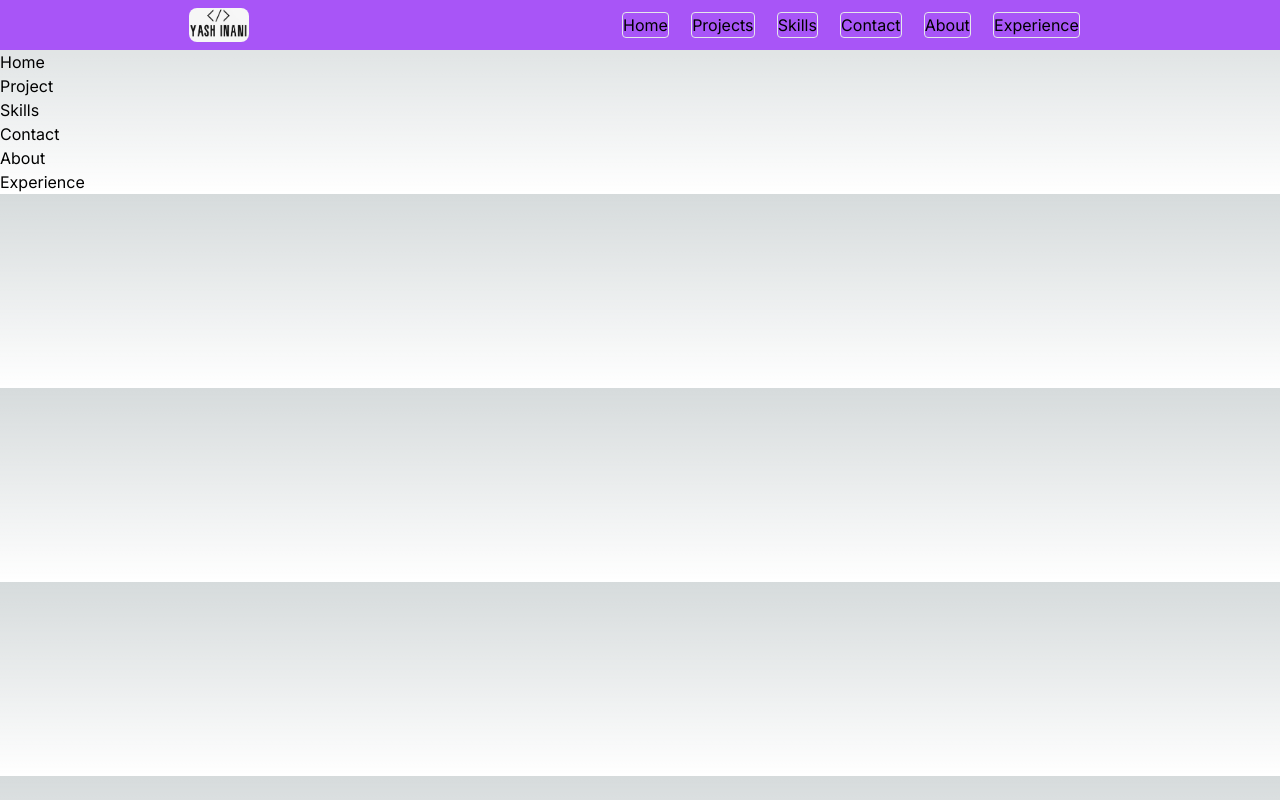
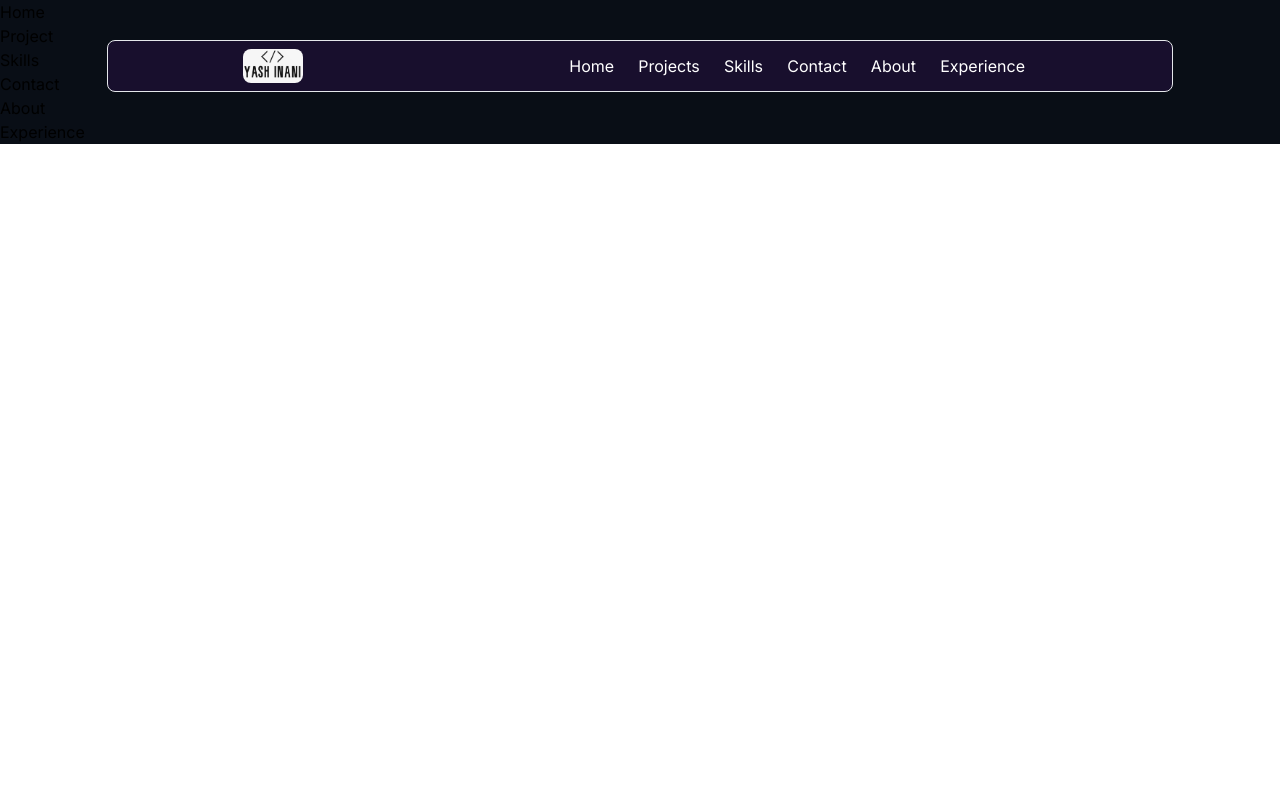
Before and after one commit to yinani24/portfolio, a Next.js app: page / in a window 1280 px wide. Built offline with nearby package versions, Linux system fonts and the light colour scheme.

Commit message:
navbar changes

```diff
--- a/src/app/globals.css
+++ b/src/app/globals.css
@@ -2,26 +2,6 @@
 @tailwind components;
 @tailwind utilities;
 
-:root {
-  --foreground-rgb: 0, 0, 0;
-  --background-start-rgb: 214, 219, 220;
-  --background-end-rgb: 255, 255, 255;
+.borderBlack {
+  @apply border border-black/10;
 }
-
-@media (prefers-color-scheme: dark) {
-  :root {
-    --foreground-rgb: 255, 255, 255;
-    --background-start-rgb: 0, 0, 0;
-    --background-end-rgb: 0, 0, 0;
-  }
-}
-
-body {
-  color: rgb(var(--foreground-rgb));
-  background: linear-gradient(
-      to bottom,
-      transparent,
-      rgb(var(--background-end-rgb))
-    )
-    rgb(var(--background-start-rgb));
-}
--- a/src/app/page.tsx
+++ b/src/app/page.tsx
@@ -8,7 +8,7 @@ import Home from "../home/page"
 
 export default function main() {
   return (
-    <main>
+    <main className='bg-[#090E16]'>
       <NavBar/>
       <Home/>
       <Project/>
--- a/src/components/navbar.tsx
+++ b/src/components/navbar.tsx
@@ -5,8 +5,9 @@ import Logo from '../../public/Logo.png'
 
 export default function NavBar() {
     return (
-      <section className='flex flex-wrap flex-row justify-around
-      items-center w-screen p-2 bg-purple-500'>
+      <div className='flex w-screen justify-center'>
+      <section className='fixed flex flex-wrap flex-row justify-around
+      items-center w-10/12 p-2 bg-[#180f2d] border rounded-lg my-10'>
         <Link href='/'>
           <Image className='rounded-lg' src={Logo} width={60} height={60}
             alt={"Yash Inani Logo"}>
@@ -15,7 +16,7 @@ export default function NavBar() {
         <ul className='flex flex-row justify-around items-center w-[30rem]'>
           {navname.map((name, index) => (
             <li key={index}>
-              <button className='border rounded w-100 h-100'>
+              <button className='text-[#ffffff] w-100 h-100 hover:text-purple-500'>
                 <Link href={`${name.route}`}> {name.title}
                 </Link>
               </button>
@@ -23,5 +24,6 @@ export default function NavBar() {
           ))}
         </ul>
       </section>
+      </div>
     )
   }
--- a/src/home/page.tsx
+++ b/src/home/page.tsx
@@ -1,6 +1,6 @@
 export default function Home() {
     return (
-      <section>
+      <section id='home'>
         <h1>Home</h1>
       </section>
     )
--- a/tailwind.config.ts
+++ b/tailwind.config.ts
@@ -13,6 +13,9 @@ const config: Config = {
         'gradient-conic':
           'conic-gradient(from 180deg at 50% 50%, var(--tw-gradient-stops))',
       },
+      // colors:{
+      //   'navbar': '#090E16',
+      // },
     },
   },
   plugins: [],
```
